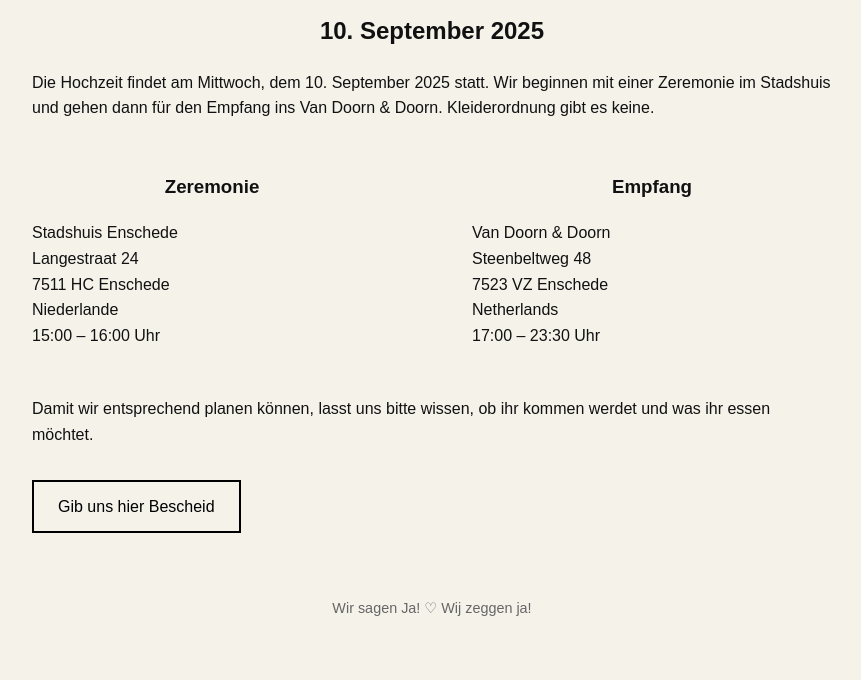
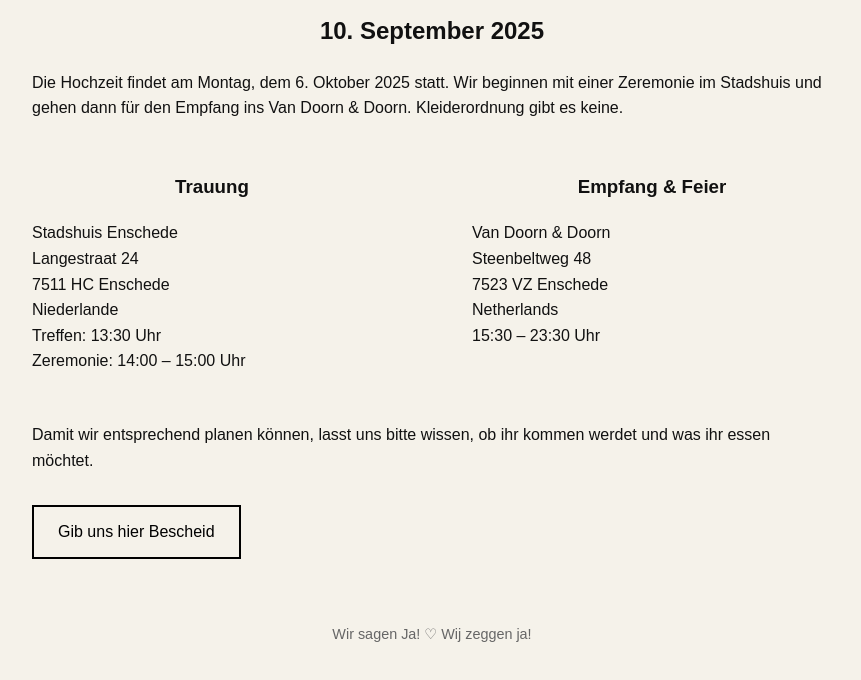
Before and after one commit to madmobmurphy/wedding_site_package, a plain HTML site: page index.html in a window 1280 px wide. Shown: the part 160-840 px from the top of the page, without its empty margins (208-1069 px from the left). Drawn offline with Linux system fonts and the light colour scheme.

Commit message:
Update index.html

```diff
--- a/index.html
+++ b/index.html
@@ -10,25 +10,26 @@
 <body>
     <main>
         <h1>Wir heiraten!</h1>
-        <img src="wedding-photo.jpg" alt="Paarfoto" class="hero">
+        <img src="wedding-photo.png" alt="Paarfoto" class="hero">
         <h2>10. September 2025</h2>
-        <p>Die Hochzeit findet am Mittwoch, dem 10. September 2025 statt. Wir beginnen mit einer Zeremonie im Stadshuis und gehen dann für den Empfang ins Van Doorn & Doorn. Kleiderordnung gibt es keine.</p>
+        <p>Die Hochzeit findet am Montag, dem 6. Oktober 2025 statt. Wir beginnen mit einer Zeremonie im Stadshuis und gehen dann für den Empfang ins Van Doorn & Doorn. Kleiderordnung gibt es keine.</p>
         <section class="details">
             <div>
-                <h3>Zeremonie</h3>
+                <h3>Trauung</h3>
                 <p>Stadshuis Enschede<br>
                 Langestraat 24<br>
                 7511 HC Enschede<br>
                 Niederlande<br>
-                15:00 – 16:00 Uhr</p>
+                Treffen: 13:30 Uhr<br>
+                Zeremonie: 14:00 – 15:00 Uhr</p>
             </div>
             <div>
-                <h3>Empfang</h3>
+                <h3>Empfang & Feier</h3>
                 <p>Van Doorn & Doorn<br>
                 Steenbeltweg 48<br>
                 7523 VZ Enschede<br>
                 Netherlands<br>
-                17:00 – 23:30 Uhr</p>
+                15:30 – 23:30 Uhr</p>
             </div>
         </section>
         <p>Damit wir entsprechend planen können, lasst uns bitte wissen, ob ihr kommen werdet und was ihr essen möchtet.</p>
```
